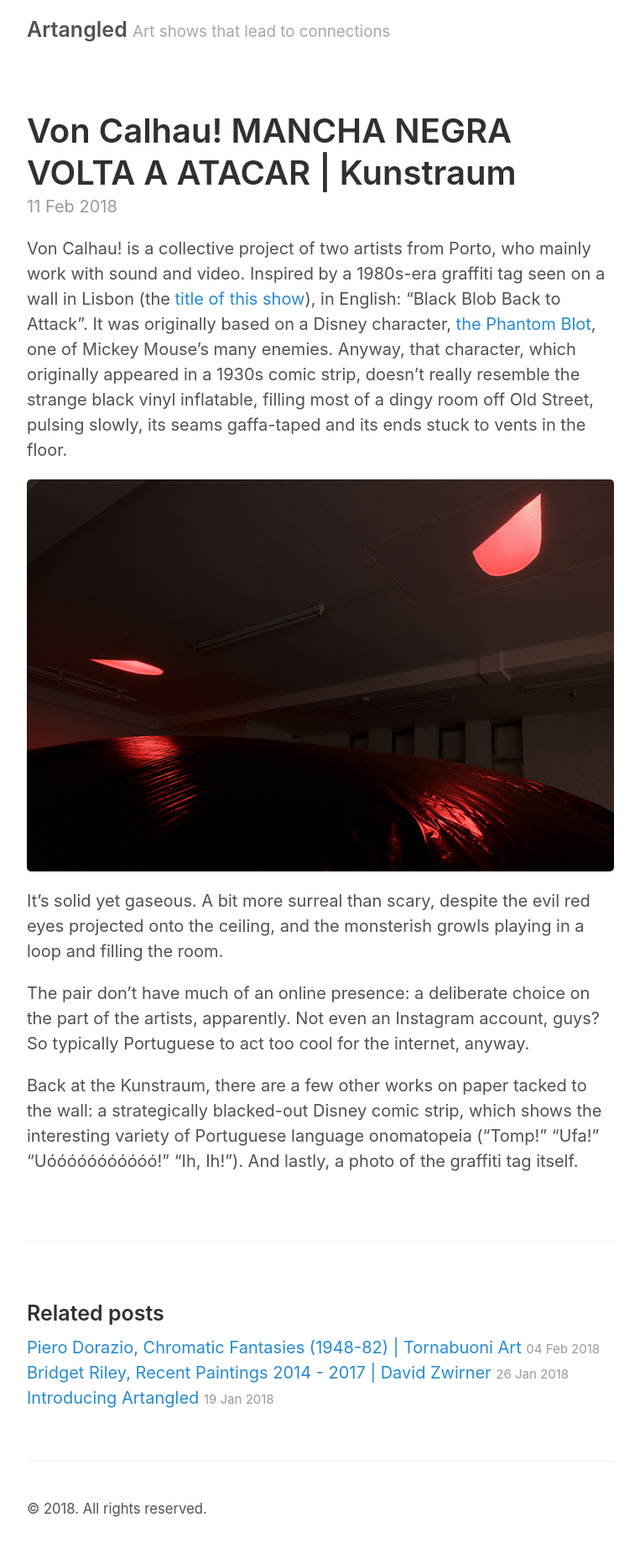
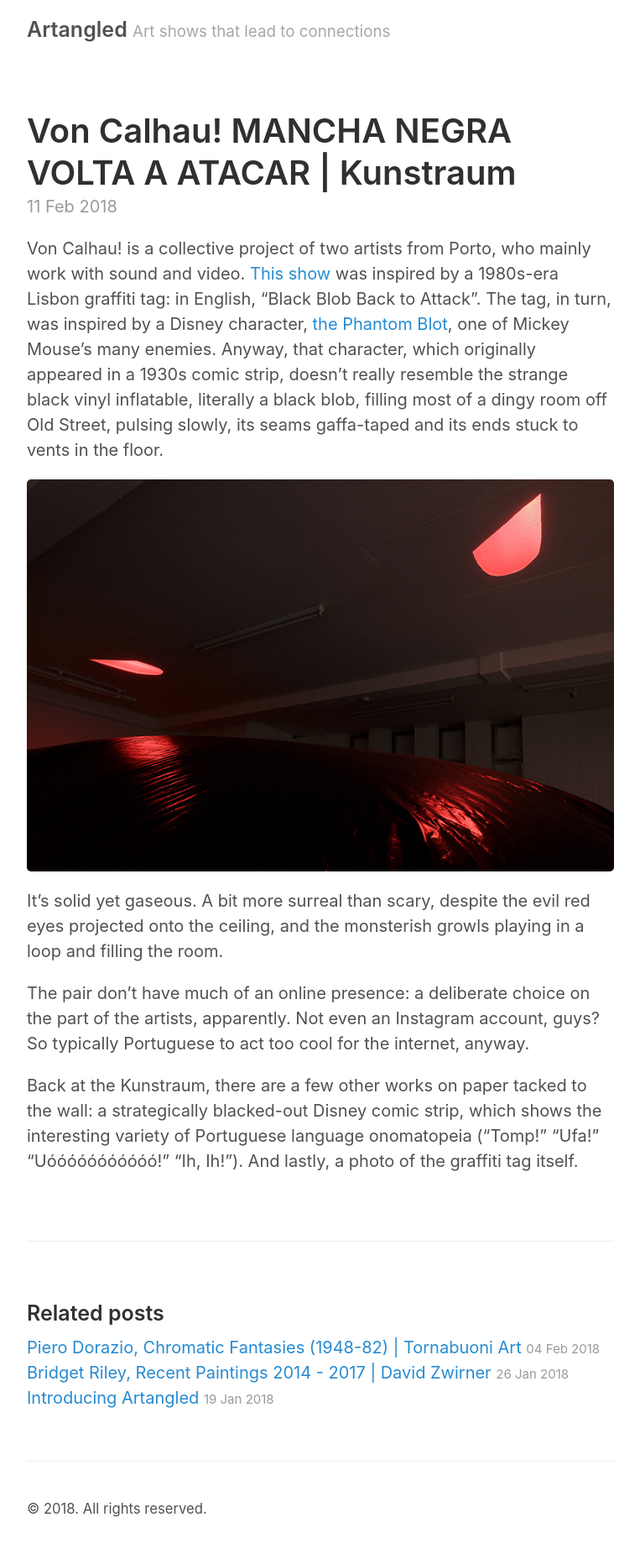
Before and after one commit to JMDKC/jmdkc.github.io, a Jekyll site: the page built from _posts/2018-02-11-von-calhau-kunstraum.md, in a window 1280 px wide. Shown: the whole page at 84% size, without its empty margins (258-1021 px from the left). Built offline with Jekyll 4.4.1, drawn with Linux system fonts in a browser that asks for light colours.

Commit message:
Amended Von Calhau / Kunstraum post

```diff
--- a/_posts/2018-02-11-von-calhau-kunstraum.md
+++ b/_posts/2018-02-11-von-calhau-kunstraum.md
@@ -3,7 +3,7 @@ layout: post
 title: Von Calhau! MANCHA NEGRA VOLTA A ATACAR | Kunstraum
 ---
 
-Von Calhau! is a collective project of two artists from Porto, who mainly work with sound and video. Inspired by a 1980s-era graffiti tag seen on a wall in Lisbon (the [title of this show](http://kunstraum.org.uk/)), in English: "Black Blob Back to Attack". It was originally based on a Disney character, [the Phantom Blot](https://en.wikipedia.org/wiki/Phantom_Blot), one of Mickey Mouse's many enemies. Anyway, that character, which originally appeared in a 1930s comic strip, doesn't really resemble the strange black vinyl inflatable, filling most of a dingy room off Old Street, pulsing slowly, its seams gaffa-taped and its ends stuck to vents in the floor.
+Von Calhau! is a collective project of two artists from Porto, who mainly work with sound and video. [This show](http://kunstraum.org.uk/) was inspired by a 1980s-era Lisbon graffiti tag: in English, "Black Blob Back to Attack". The tag, in turn, was inspired by a Disney character, [the Phantom Blot](https://en.wikipedia.org/wiki/Phantom_Blot), one of Mickey Mouse's many enemies. Anyway, that character, which originally appeared in a 1930s comic strip, doesn't really resemble the strange black vinyl inflatable, literally a black blob, filling most of a dingy room off Old Street, pulsing slowly, its seams gaffa-taped and its ends stuck to vents in the floor.
 
 ![Black Blob](/Assets/von-calhau-kunstraum.jpg)
 
```
